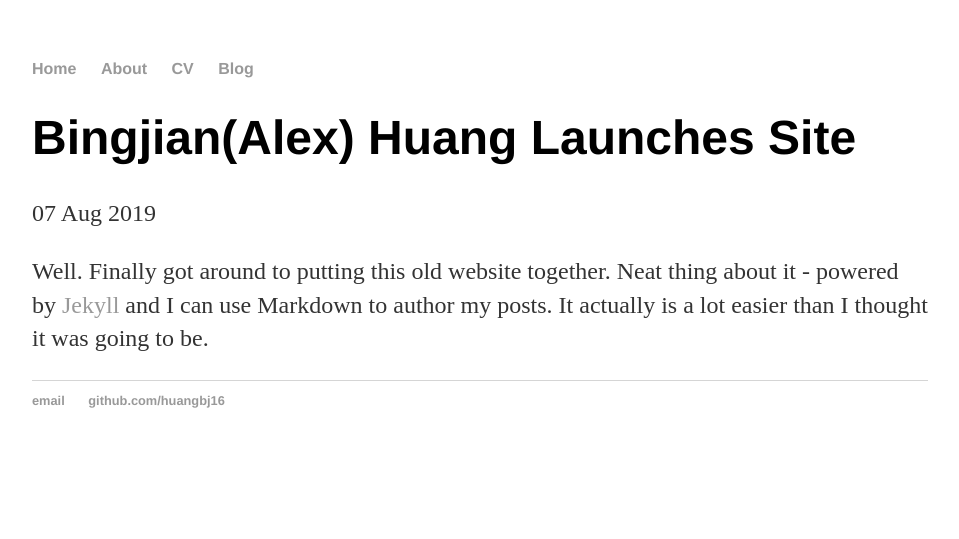
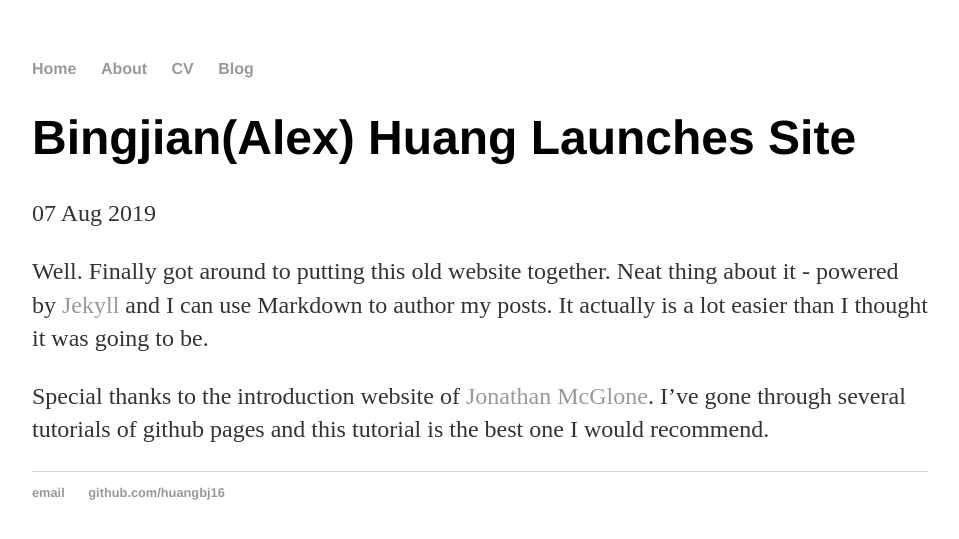
Before and after one commit to huangbj16/huangbj16.github.io, a Jekyll site: the page built from _posts/2019-08-07-Alex-Website-Launched.md, in a window 1280 px wide. Shown: the top 539 px of the page, without its empty margins (160-1119 px from the left). Built offline with Jekyll 4.4.1, drawn with Linux system fonts in a browser that asks for light colours.

Commit message:
add thanks words for the tutorial

```diff
--- a/_posts/2019-08-07-Alex-Website-Launched.md
+++ b/_posts/2019-08-07-Alex-Website-Launched.md
@@ -5,3 +5,5 @@ date: 2019-08-07
 ---
 
 Well. Finally got around to putting this old website together. Neat thing about it - powered by [Jekyll](http://jekyllrb.com) and I can use Markdown to author my posts. It actually is a lot easier than I thought it was going to be.
+
+Special thanks to the introduction website of [Jonathan McGlone](http://jmcglone.com/guides/github-pages/). I've gone through several tutorials of github pages and this tutorial is the best one I would recommend.
```
